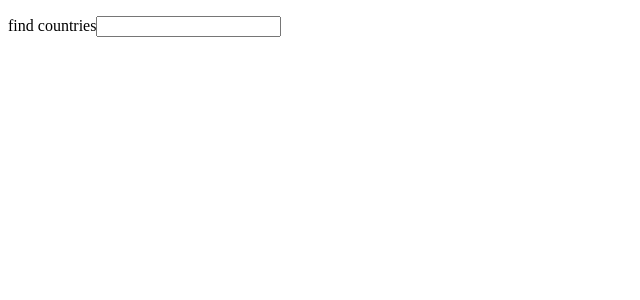
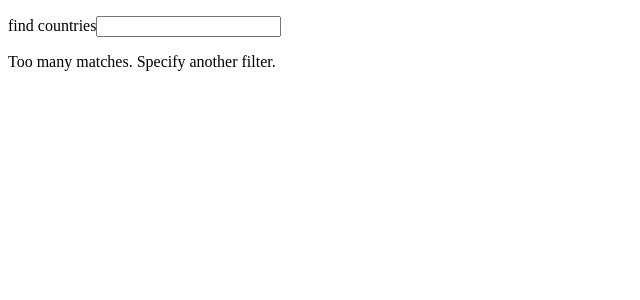
Before and after one commit to karoteeni110/fullStackOpenExcercises, a React (Create React App) app in the folder part2/countries/: page / in a window 1280 px wide. Shown: the top 300 px of the page, without its empty margins (0-640 px from the left). Built offline with nearby package versions, Linux system fonts and the light colour scheme.

Commit message:
ex 2.12 working content

```diff
--- a/part2/countries/src/App.js
+++ b/part2/countries/src/App.js
@@ -5,27 +5,25 @@ import Content from './components/Content'
 
 const App = () => {
     // State hooks
-    const [data, setData] = useState(["a", "aa"])
+    const [data, setData] = useState([])
     const [newQuery, setNewQuery] = useState('')
 
-    // Helper functions
-    const findOverTen = (newQuery) => {
-        return newQuery === 'aaa' ? true : false
+    // `content` and helper functions
+    const queriedData = () => {
+        return data
+            .map(country => country.name.common)
+            .filter(name => name.toLowerCase().includes(newQuery.toLowerCase()))
     }
-    const findTwoToTen = (newQuery) => false
-    const OverTenContent = () => {
-        return ["Too many matches. Specify another filter."]
+    const n_results = 11 // queriedData.length
+    const overTenContent = () => [["Too many matches. Specify another filter."], false]
+    const twoToTenContent = () => {
+        return [["two to ten countries", "yes"], false]
     }
-    const TwoToTenContent = () => {
-        return ["two to ten countries", "yes"]
-        // data
-        // .map(country => country.name.common))
-        // .filter(name => name.toLowerCase().includes(newQuery.toLowerCase())
-
-    }
-    const content = findOverTen(newQuery) ? OverTenContent()
-        : findTwoToTen(newQuery) ? TwoToTenContent()
-            : []
+    const oneContent = () => [[], true]
+    const [content, findsOneResult] = n_results > 10 ? overTenContent()
+        : n_results > 1 ? twoToTenContent()
+        : n_results === 1 ? oneContent()
+        : [[], false]
 
     // Event handlers
     const handleNewQuery = (event) => {
@@ -40,14 +38,10 @@ const App = () => {
     //         setData(resp.data)
     // }, [])
 
-    // Filter data
-
-
     return (
         <div>
             <Search handler={handleNewQuery} stateValues={newQuery} />
-            <Content content={content} />
-            {/* <Country dataToShow={dataToShow} /> */}
+            <Content content={content} oneResult={findsOneResult} />
         </div>
     )
 }
--- a/part2/countries/src/components/Content.js
+++ b/part2/countries/src/components/Content.js
@@ -1,8 +1,18 @@
-const Content = ({content}) => {
-    console.log(content);
-    return (
-        <div>{content.map(str => <p key={str}>{str}</p>)}</div>
-    )
+const Content = ({content, oneResult}) => {
+    return oneResult
+        ? (
+            <div>
+                <h2>{content[0].name}</h2>
+                <p>capital {content[0].capital[0]}</p>
+                <p>area {content[0].area}</p>
+                <h3>languages:</h3>
+                <ul>
+                    {content[0].languages.map(lang => <li>lang</li>)}
+                </ul>
+            </div>
+        )
+        : <div>{content.map(str => <p key={str}>{str}</p>)}</div>
+
 }
 
 export default Content
```
